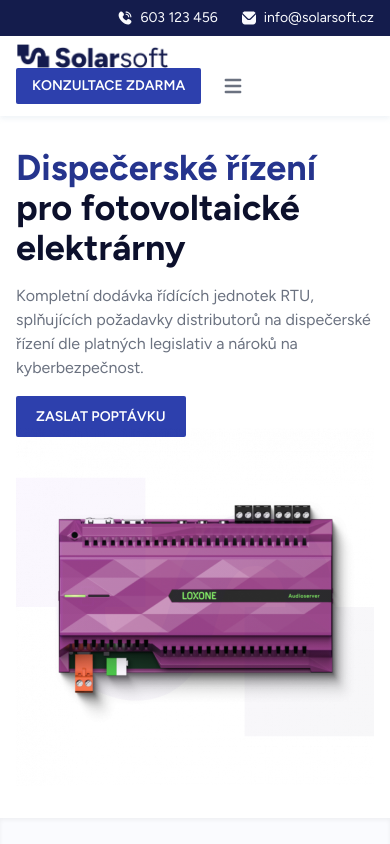
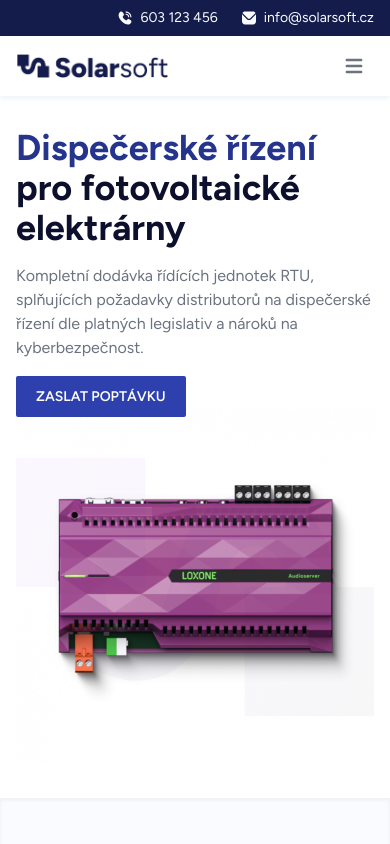
Before and after one commit to pavelvolek/solarsoft-website, a Next.js app: page / in a window 390 px wide. Shown: the top 844 px of the page. Built offline with nearby package versions, Linux system fonts and the light colour scheme.

Commit message:
Header strip hide button on mobile to disable overflow

```diff
--- a/app/ui/header.tsx
+++ b/app/ui/header.tsx
@@ -22,7 +22,7 @@
             <div className="flex items-center lg:order-2">
               <a
                 href="#kontakt"
-                className="uppercase text-white bg-primary-600 hover:bg-primary-700 focus:bg-primary-800 font-semibold rounded-sm text-sm px-4 lg:px-5 py-2 lg:py-2.5 mr-2 "
+                className="uppercase text-white bg-primary-600 hover:bg-primary-700 focus:bg-primary-800 font-semibold rounded-sm text-sm px-4 lg:px-5 py-2 lg:py-2.5 mr-2 hidden sm:block"
               >
                 Konzultace zdarma
               </a>
```
